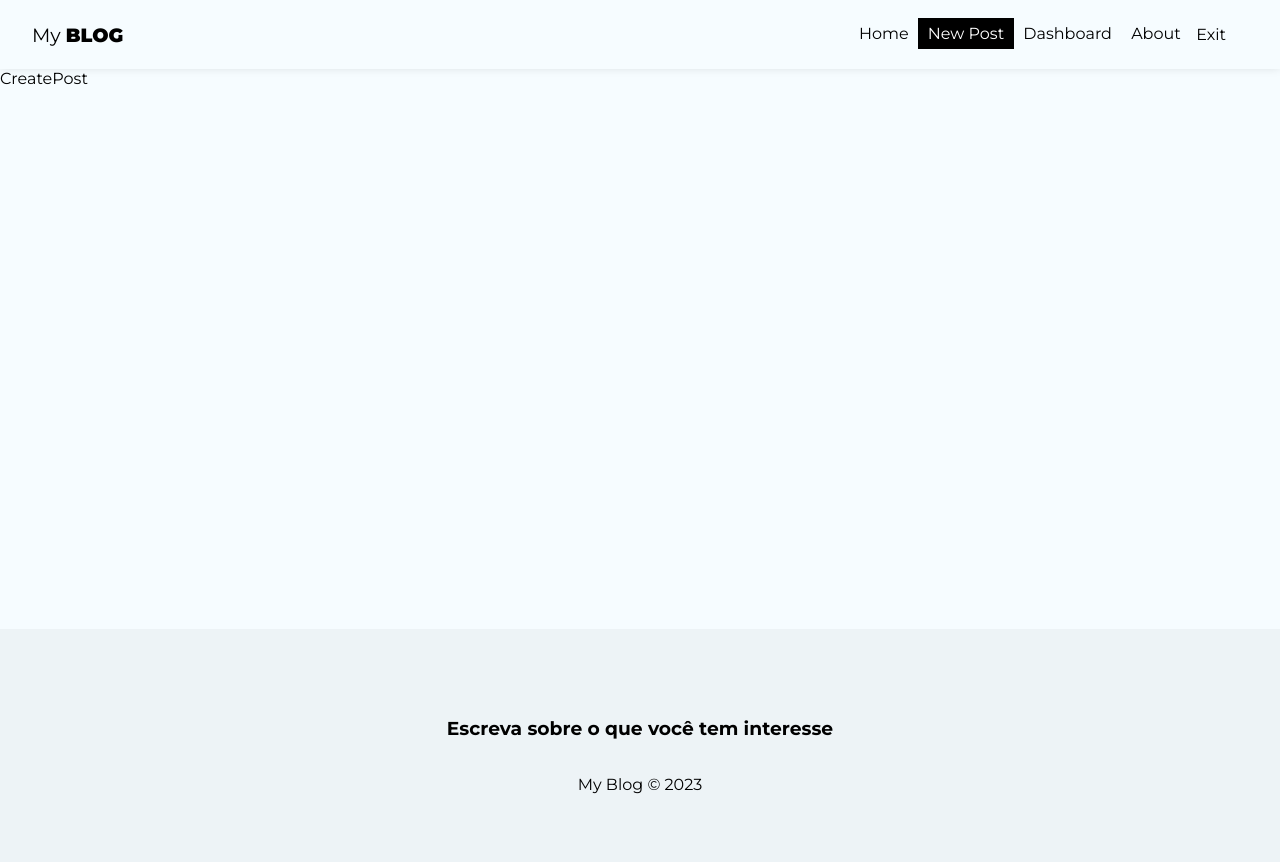
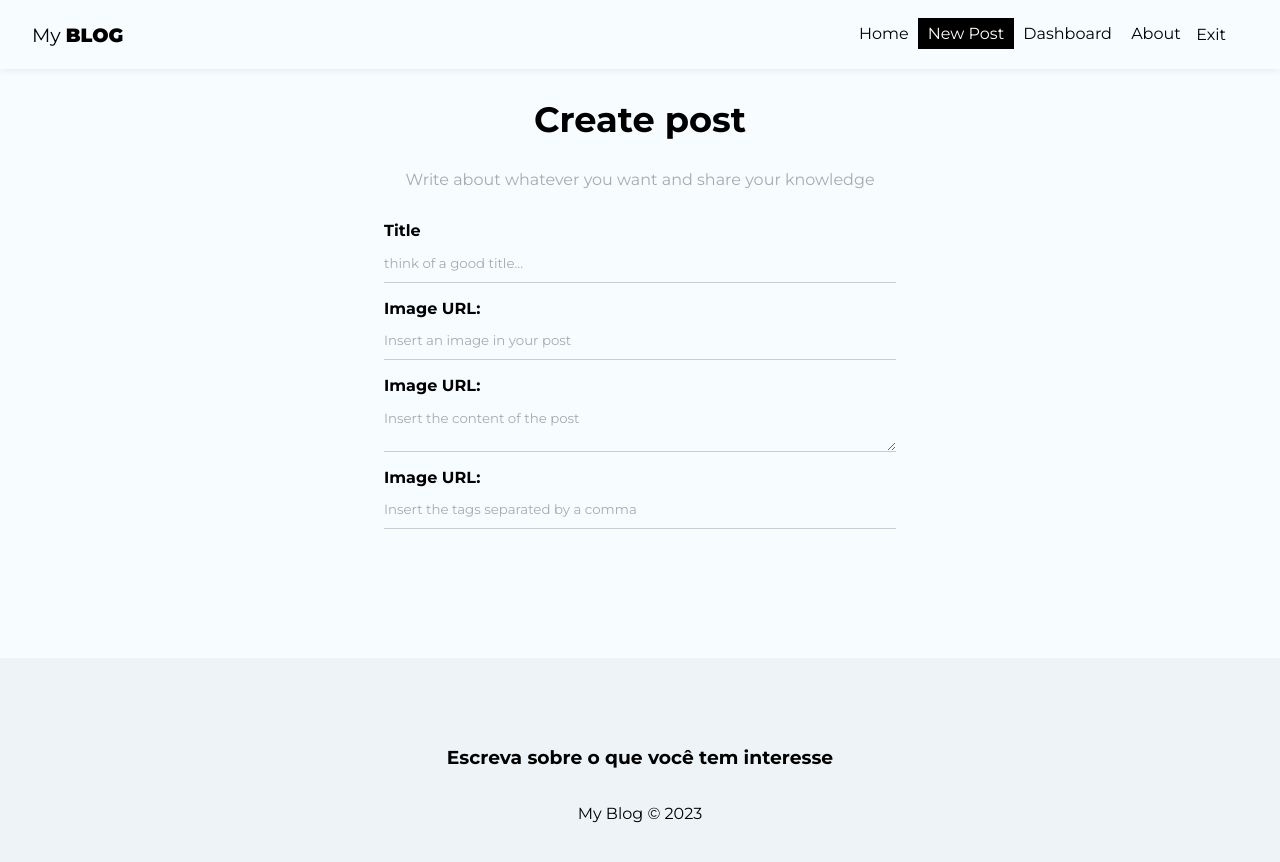
Before and after one commit to Deennys/MyBlog, a React (Create React App) app: page /posts/create in a window 1280 px wide. Shown: the top 862 px of the page. Built offline with nearby package versions, Linux system fonts and the light colour scheme; no server answers; sample sign-in values are in the browser's storage.

Commit message:
created createPost page

```diff
--- a/src/pages/CreatePost/CreatePost.jsx
+++ b/src/pages/CreatePost/CreatePost.jsx
@@ -1,7 +1,73 @@
 import styles from "./CreatePost.module.css";
 
+import { useState } from "react";
+import { useNavigate } from "react-router-dom";
+import { useAuthValue } from "../../context/AuthContext";
+
+
 export default function CreatePost() {
-  return (
-    <div>CreatePost</div>
-  )
+    const [title, setTitle] = useState('');
+    const [image, setImage] = useState('');
+    const [body, setBody] = useState('');
+    const [tags, setTags] = useState([]);
+    const [formError, setFormError] = useState('');
+
+    function handleSubmit(e) {
+        e.preventDefault();
+    }
+
+
+    return (
+        <div className={styles.create_post}>
+            <h2>Create post</h2>
+            <p>Write about whatever you want and share your knowledge</p>
+            <form onSubmit={handleSubmit}>
+                <label>
+                    <span>Title</span>
+                    <input
+                        type="text"
+                        name="title"
+                        required
+                        placeholder="think of a good title..."
+                        onChange={(e) => setTitle(e.target.value)}
+                        value={title}
+                    />
+                </label>
+                <label>
+                    <span>Image URL:</span>
+                    <input
+                        type="text"
+                        name="image"
+                        required
+                        placeholder="Insert an image in your post"
+                        onChange={(e) => setImage(e.target.value)}
+                        value={image}
+                    />
+                </label>
+                <label>
+                    <span>Image URL:</span>
+                    <textarea
+                        name="body"
+                        required
+                        placeholder="Insert the content of the post"
+                        onChange={(e) => setBody(e.target.value)}
+                        value={body}
+                    ></textarea>
+                </label>
+                <label>
+                    <span>Image URL:</span>
+                    <input
+                        type="text"
+                        name="tags"
+                        required
+                        placeholder="Insert the tags separated by a comma"
+                        onChange={(e) => setTags(e.target.value)}
+                        value={tags}
+                    />
+                </label>
+                {/* <button className="btn" disabled={loading}>{loading ? 'Wait...' : 'Register'}</button>
+                {error && <p className="error">{error}</p>} */}
+            </form>
+        </div>
+    )
 }
--- a/src/pages/CreatePost/CreatePost.module.css
+++ b/src/pages/CreatePost/CreatePost.module.css
@@ -0,0 +1,12 @@
+.create_post {
+    text-align: center;
+}
+
+.create_post h2 {
+    font-size: 2.2em;
+}
+
+.create_post p {
+    color: #aaa;
+    margin-bottom: 2em;
+}
```
